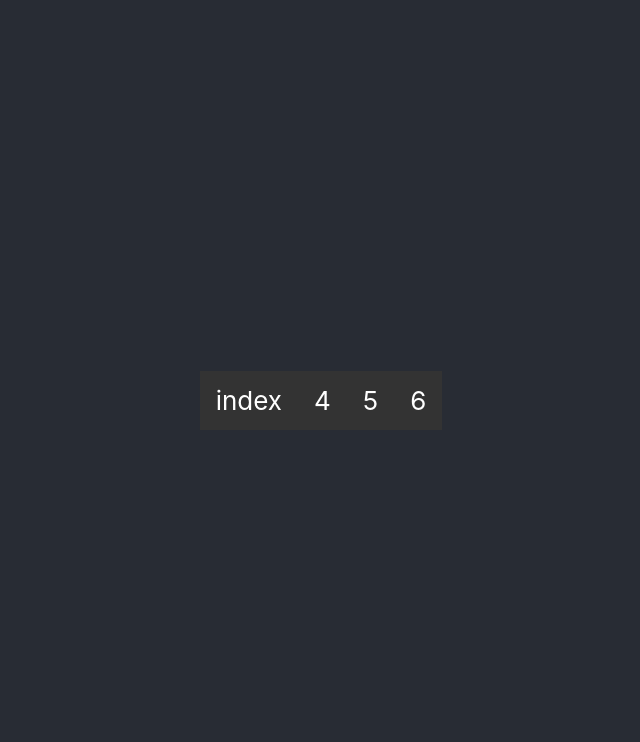
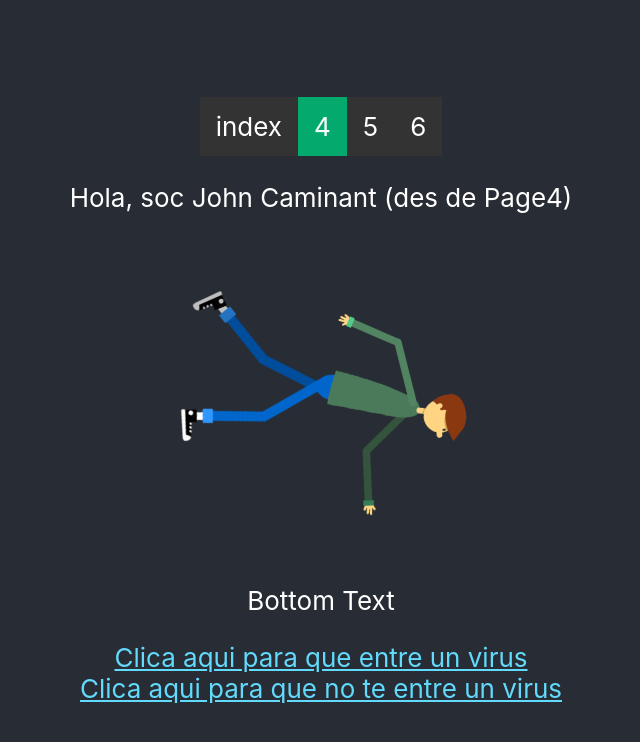
Before and after one commit to antxnLS/web_ento, a React (Create React App) app: page /page4 in a window 1280 px wide. Before the commit this address had no page. Shown: the top 742 px of the page, without its empty margins (319-959 px from the left). Built offline with nearby package versions, Linux system fonts and the light colour scheme.

Commit message:
page 4,5 i 6

```diff
--- a/src/App.js
+++ b/src/App.js
@@ -2,7 +2,7 @@ import { Routes, Route } from 'react-router-dom';
 import logo from './Benet.webp';
 import './App.css';
 import Navbar from './Navbar';
-import AppCopy from './App-copy';
+import Page4 from './page4';
 
 function App() {
   return (
@@ -36,7 +36,7 @@ function App() {
               </>
             }
           />
-          <Route path="/App-copy" element={<AppCopy />} />
+          <Route path="/page4" element={<Page4 />} />
         </Routes>
       </header>
     </div>
--- a/src/Navbar.js
+++ b/src/Navbar.js
@@ -11,7 +11,7 @@ function Navbar() {
         <Link className={location.pathname === '/' ? 'active' : ''} to="/">index</Link>
       </li>
       <li>
-        <Link className={location.pathname === '/App-copy' ? 'active' : ''} to="/App-copy">4</Link>
+        <Link className={location.pathname === '/page4' ? 'active' : ''} to="/page4">4</Link>
       </li>
       <li>
         <Link className={location.pathname === '/page5' ? 'active' : ''} to="/page5">5</Link>
--- a/src/App-copy.js
+++ b/src/page4.js
@@ -1,10 +1,10 @@
 import logo from './Benet.webp';
 import './App.css';
 
-function AppCopy() {
+function Page4() {
   return (
     <>
-      <p>Hola, soc John Caminant (des de App-copy)</p>
+      <p>Hola, soc John Caminant (des de Page4)</p>
       <img src={logo} className="App-logo" alt="logo" />
       <p>Bottom Text</p>
       <a
@@ -27,4 +27,4 @@ function AppCopy() {
   );
 }
 
-export default AppCopy;
+export default Page4;
```
